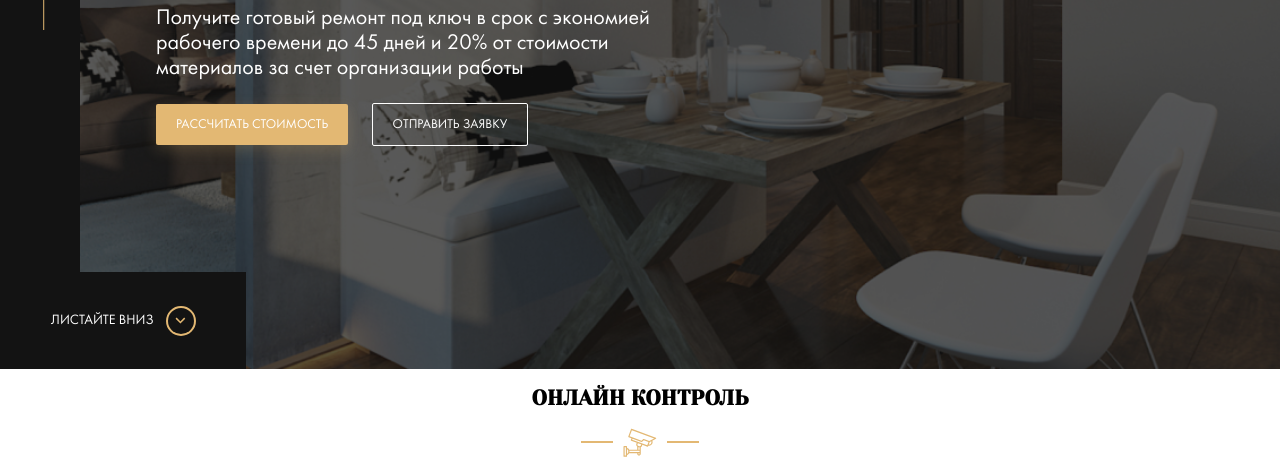
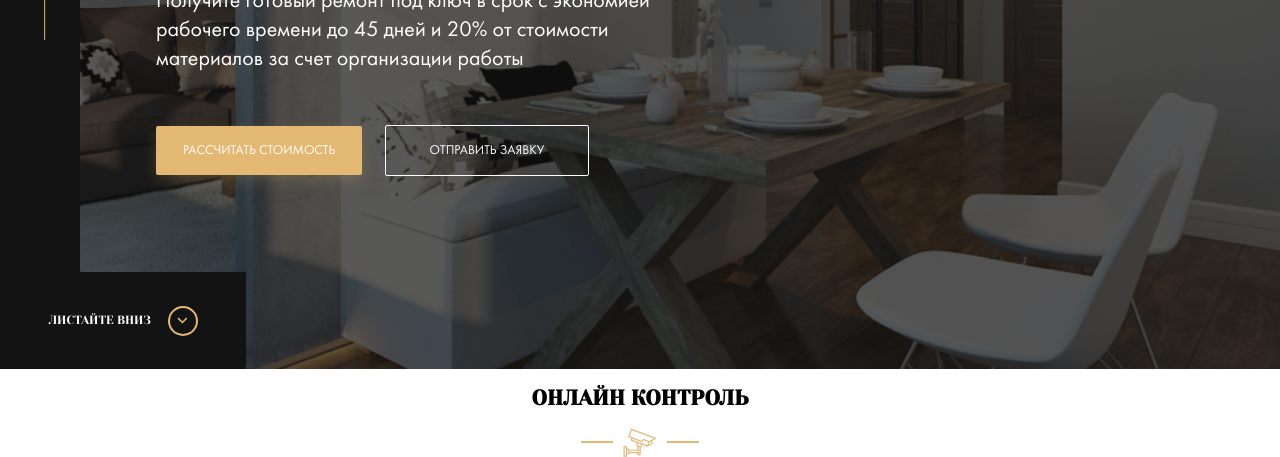
Before and after one commit to Kostya-star/Repairs_site, a website: page index.html in a window 1280 px wide. Shown: the part 431-888 px from the top of the page. Drawn offline with Linux system fonts and the light colour scheme; files whose address does not match are found by name.

Commit message:
refact: made a responsive layout for header and hero, fixed some buttons

```diff
--- a/sass/_interface.sass
+++ b/sass/_interface.sass
@@ -1,5 +1,5 @@
 .button
-  padding: 13px 20px
+  padding: 11px 24px
   border: none
   border-radius: 2px
   text-transform: uppercase
@@ -17,3 +17,4 @@
     border: 1px solid $light
     background-color: transparent
     color: $light
+    padding: 17px 27px
--- a/sass/templates/_header.sass
+++ b/sass/templates/_header.sass
@@ -11,6 +11,7 @@
   justify-content: space-between
   align-items: center
 .logo
+  font-size: 1.04rem
   color: $primary
   text-transform: uppercase
 .nav
@@ -18,7 +19,7 @@
     text-decoration: none
     color: $light
     text-transform: uppercase
-    margin-right: 2.85rem
+    margin-right: 2.65rem
     transition: 0.2s
     &:hover
       color: $primary
--- a/sass/templates/_hero.sass
+++ b/sass/templates/_hero.sass
@@ -19,11 +19,17 @@
     position: relative
     max-width: 47.85rem
     margin-left: 4.28rem
+  &__title
+    margin-bottom: 1rem
   &__text
     font-size: 1.57rem
     max-width: 504px
+    line-height: 131%
+    margin: 0
+    margin-bottom: 3.6rem
   &__button
-    margin-right: 20px
+    margin-right: 19px
+    padding: 17px 27px
   &__instagram
     position: absolute
     left: 0
@@ -43,6 +49,8 @@
     text-transform: uppercase
     color: $light
     text-decoration: none
+    font-family: Yeseva One
+    font-size: 0.85rem
     &::after
       content: ''
       background: url('../img/arrow-down.svg') no-repeat center
@@ -50,7 +58,7 @@
       height: 30px
       border: 2px solid $primary
       border-radius: 50%
-      margin-left: 12px
+      margin-left: 17px
 .instagram
   display: flex
   justify-content: center
@@ -65,15 +73,22 @@
     transform: rotate(90deg)
     line-height: 0.8
     margin-left: 8px
+    font-size: 1.07rem
     &::after
       content: ''
       width: 50px
       height: 1px
+      margin-left: 14px
       background-color: $primary
 .title
   margin: 0
+  margin-bottom: 1rem
   font-family: 'Yeseva One', cursive
   text-transform: uppercase
   font-size: 2.857rem
+  line-height: 1.4
   &--primary
     color: $primary
+.button
+  &--outline
+    padding: 17px 44px
```
Also changed, not shown: css/style.css.
